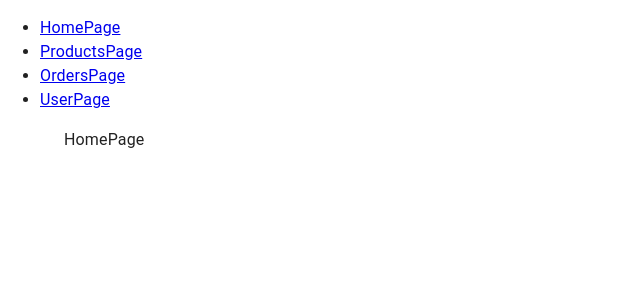
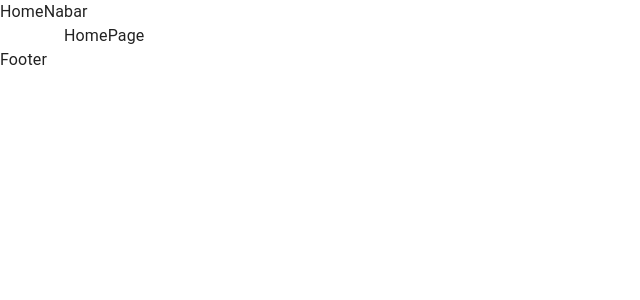
Before and after one commit to worldgoggo05/Burak-React, a React (Create React App) app: page / in a window 1280 px wide. Shown: the top 300 px of the page, without its empty margins (0-640 px from the left). Built offline with nearby package versions, Linux system fonts and the light colour scheme.

Commit message:
fix:organize header and footer components

```diff
--- a/src/app/App.tsx
+++ b/src/app/App.tsx
@@ -1,31 +1,21 @@
 import React from 'react';
 import '../css/app.css';
-import { Link, Route, Switch } from 'react-router-dom';
+import { Link, Route, Switch, useLocation } from 'react-router-dom';
 import { ProductsPage } from './screens/productsPage';
 import { OrdersPage } from './screens/ordersPage';
 import { UserPage } from './screens/userPage';
 import { HomePage } from './screens/homePage';
+import { OtherNavbar } from './components/headers/OtherNavbar';
+import { HomeNavbar } from './components/headers/HomeNavbar';
+import { Footer } from './components/footers';
 
 function App() {
+    const location = useLocation();
+
     return (
-      <div>
-      <nav>
-        <ul>
-          <li>
-            <Link to="/">HomePage</Link>
-          </li>
-          <li>
-            <Link to="/products">ProductsPage</Link>
-          </li>
-          <li>
-            <Link to="/orders">OrdersPage</Link>
-          </li>
-          <li>
-            <Link to="/member-page">UserPage</Link>
-          </li>
-        </ul>
-      </nav>
+      <>
 
+      {location.pathname === "/" ? <HomeNavbar/> : <OtherNavbar/>}
       <Switch>
         <Route path="/products">
           <ProductsPage />
@@ -40,7 +30,8 @@ function App() {
           <HomePage />
         </Route>
       </Switch>
-    </div>
+      <Footer/>
+    </>
 
     );
 
--- /dev/null
+++ b/src/app/components/footers/index.tsx
@@ -0,0 +1,3 @@
+export function Footer() {
+    return <div>Footer</div>
+}
--- /dev/null
+++ b/src/app/components/headers/HomeNavbar.tsx
@@ -0,0 +1,3 @@
+export function HomeNavbar() {
+    return <div>HomeNabar</div>
+}
--- /dev/null
+++ b/src/app/components/headers/OtherNavbar.tsx
@@ -0,0 +1,3 @@
+export function OtherNavbar() {
+    return <div>OtherNabar</div>
+}
```
